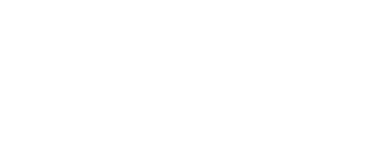
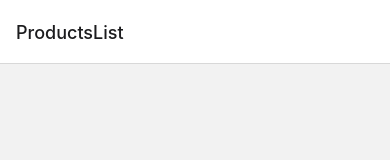
Before and after one commit to bortolilucas/ton-test, a React Native app: screen /ProductsList in a window 390 px wide. Shown: the top 160 px of the page. Built offline with nearby package versions, Linux system fonts and the light colour scheme.

Commit message:
chore: implement root stack initial setup

```diff
--- a/src/App.tsx
+++ b/src/App.tsx
@@ -1,12 +1,8 @@
 import React from 'react';
-import { View, Text } from 'react-native';
+import RootStack from './navigation/RootStack';
 
 const App = () => {
-  return (
-    <View>
-      <Text></Text>
-    </View>
-  );
+  return <RootStack />;
 };
 
 export default App;
--- /dev/null
+++ b/src/constants/colors.ts
@@ -0,0 +1,3 @@
+export enum Colors {
+  BACKGROUND = '#f9f7f3',
+}
--- /dev/null
+++ b/src/navigation/RootStack/index.tsx
@@ -0,0 +1,22 @@
+import React from 'react';
+import { NavigationContainer } from '@react-navigation/native';
+import { createNativeStackNavigator } from '@react-navigation/native-stack';
+import ProductsList from '../../screens/products/ProductsList';
+
+export type RootStackParamsList = {
+  ProductsList: undefined;
+};
+
+const Stack = createNativeStackNavigator<RootStackParamsList>();
+
+const RootStack = () => {
+  return (
+    <NavigationContainer>
+      <Stack.Navigator>
+        <Stack.Screen name="ProductsList" component={ProductsList} />
+      </Stack.Navigator>
+    </NavigationContainer>
+  );
+};
+
+export default RootStack;
--- /dev/null
+++ b/src/screens/products/ProductsList/index.tsx
@@ -0,0 +1,12 @@
+import React from 'react';
+import { View, Text } from 'react-native';
+
+const ProductsList = () => {
+  return (
+    <View>
+      <Text></Text>
+    </View>
+  );
+};
+
+export default ProductsList;
--- /dev/null
+++ b/src/screens/products/ProductsList/styles.ts
@@ -0,0 +1,3 @@
+import { StyleSheet } from 'react-native';
+
+export default StyleSheet.create({});
```
